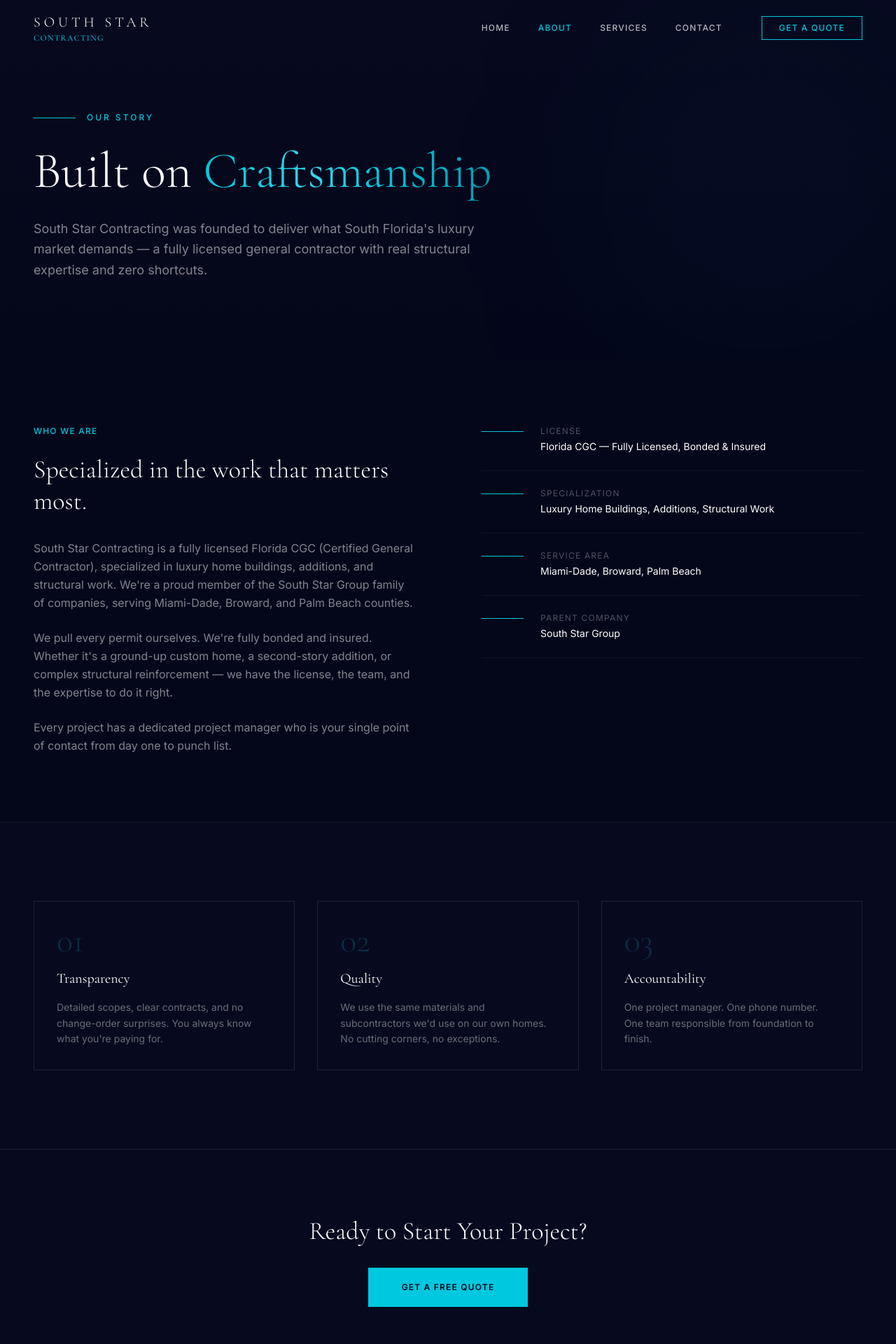
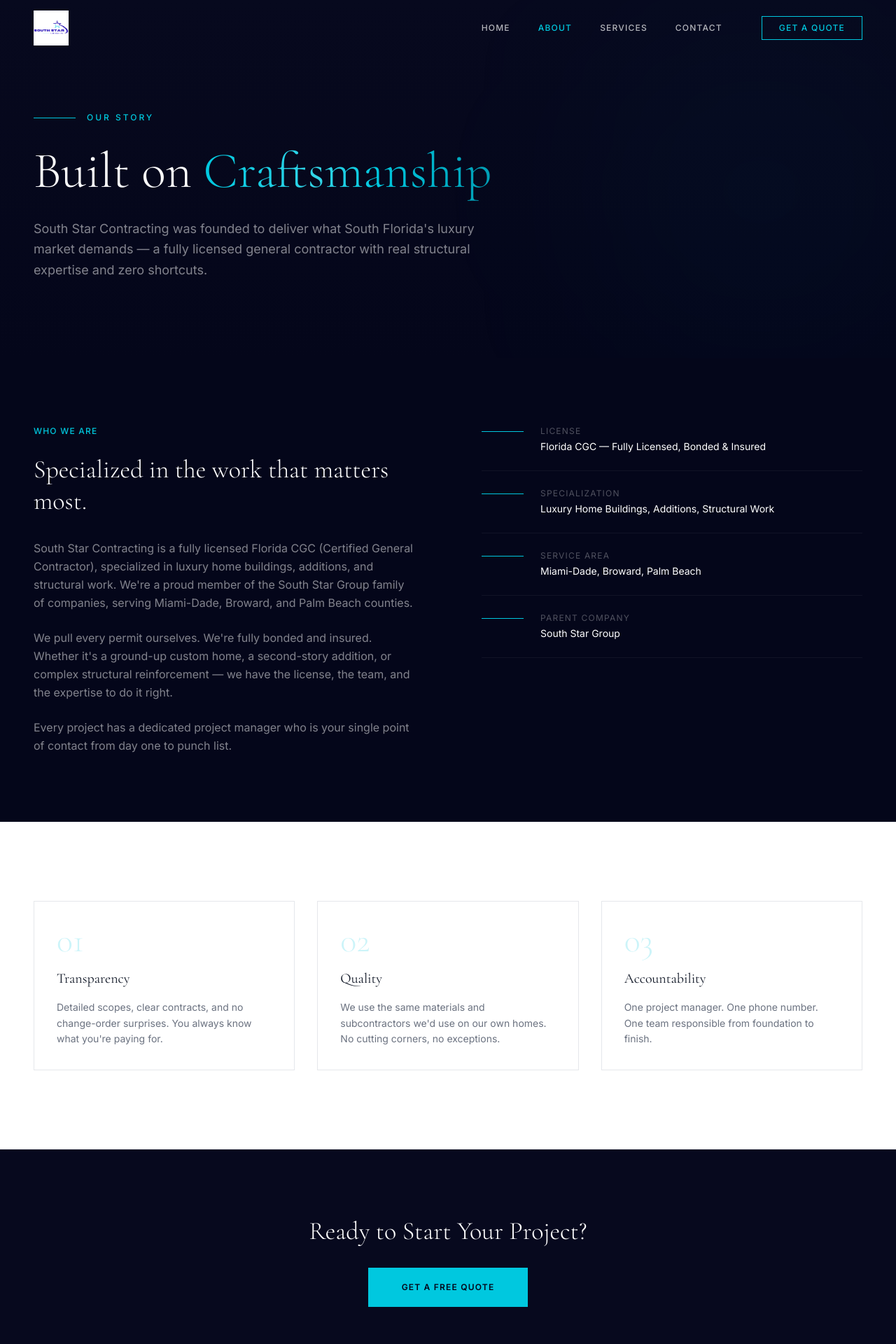
Before and after one commit to milanese88/south-star-contracting, a Next.js app: page /about in a window 1280 px wide. Shown: the top 1920 px of the page at 70% size. Built offline with nearby package versions, Linux system fonts and the light colour scheme.

Commit message:
Add hero drone image, logo in navbar, alternating white sections

```diff
--- a/app/about/page.tsx
+++ b/app/about/page.tsx
@@ -61,7 +61,7 @@
         </div>
       </section>
 
-      <section className="bg-obsidian-50 border-y border-white/5">
+      <section className="bg-white border-y border-gray-100">
         <div className="max-w-7xl mx-auto px-6 lg:px-12 py-28">
           <div className="grid grid-cols-1 md:grid-cols-3 gap-8">
             {[
@@ -69,10 +69,10 @@
               { title: "Quality", desc: "We use the same materials and subcontractors we&apos;d use on our own homes. No cutting corners, no exceptions." },
               { title: "Accountability", desc: "One project manager. One phone number. One team responsible from foundation to finish." },
             ].map((v, i) => (
-              <div key={v.title} className="luxury-card border border-white/10 p-8">
+              <div key={v.title} className="luxury-card border border-gray-200 p-8">
                 <div className="font-display text-5xl font-light text-gold/20 mb-4">0{i+1}</div>
-                <h3 className="font-display text-xl text-white mb-4">{v.title}</h3>
-                <p className="text-white/40 text-sm leading-relaxed" dangerouslySetInnerHTML={{__html: v.desc}} />
+                <h3 className="font-display text-xl text-gray-900 mb-4">{v.title}</h3>
+                <p className="text-gray-500 text-sm leading-relaxed" dangerouslySetInnerHTML={{__html: v.desc}} />
               </div>
             ))}
           </div>
--- a/app/page.tsx
+++ b/app/page.tsx
@@ -19,6 +19,12 @@
     <>
       {/* HERO */}
       <section className="relative min-h-screen flex items-center justify-center overflow-hidden">
+        <img
+          src="https://images.unsplash.com/photo-1582407947304-fd86f028f716?w=1920&q=80"
+          alt=""
+          className="absolute inset-0 w-full h-full object-cover"
+          style={{opacity:0.25}}
+        />
         <div className="absolute inset-0 bg-gradient-to-br from-obsidian via-obsidian-50 to-obsidian-100" />
         <div className="absolute top-0 right-0 w-1/2 h-1/2 bg-gold/5 blur-[120px] rounded-full" />
         <div className="absolute bottom-0 left-0 w-1/3 h-1/3 bg-cobalt/10 blur-[100px] rounded-full" />
@@ -51,13 +57,13 @@
       </section>
 
       {/* STATS */}
-      <section className="border-y border-white/5 bg-obsidian-50">
+      <section className="border-y border-gray-100 bg-white">
         <div className="max-w-7xl mx-auto px-6 lg:px-12 py-16">
-          <div className="grid grid-cols-2 md:grid-cols-4 gap-8 md:gap-0 md:divide-x md:divide-white/5">
+          <div className="grid grid-cols-2 md:grid-cols-4 gap-8 md:gap-0 md:divide-x md:divide-gray-100">
             {stats.map(stat => (
               <div key={stat.label} className="text-center px-8">
                 <div className="font-display text-4xl md:text-5xl font-light text-gold mb-2">{stat.value}</div>
-                <div className="text-white/40 text-xs tracking-widest uppercase">{stat.label}</div>
+                <div className="text-gray-500 text-xs tracking-widest uppercase">{stat.label}</div>
               </div>
             ))}
           </div>
@@ -87,35 +93,35 @@
       </section>
 
       {/* WHY US */}
-      <section className="bg-obsidian-50 border-y border-white/5">
+      <section className="bg-white border-y border-gray-100">
         <div className="max-w-7xl mx-auto px-6 lg:px-12 py-32">
           <div className="grid grid-cols-1 lg:grid-cols-2 gap-20 items-center">
             <div>
               <p className="text-gold text-xs tracking-widest uppercase mb-6 font-medium">Why South Star</p>
-              <h2 className="font-display text-4xl md:text-5xl font-light text-white leading-tight mb-8">
+              <h2 className="font-display text-4xl md:text-5xl font-light text-gray-900 leading-tight mb-8">
                 The License, The Team, <span className="gold-shimmer">The Standard</span>
               </h2>
-              <p className="text-white/50 leading-relaxed mb-6">
+              <p className="text-gray-600 leading-relaxed mb-6">
                 We&apos;re a fully licensed Florida CGC (Certified General Contractor) with deep expertise in luxury residential construction, structural work, and complex additions. Every permit is pulled by us — no shortcuts.
               </p>
-              <p className="text-white/50 leading-relaxed mb-10">
+              <p className="text-gray-600 leading-relaxed mb-10">
                 As part of the South Star Group family, we bring the resources of a large firm with the accountability of a small team. Your project has a dedicated manager from day one to punch list.
               </p>
               <Link href="/about" className="inline-flex items-center gap-3 text-gold text-xs tracking-widest uppercase font-medium hover:gap-5 transition-all duration-300">
                 About Us <span>&#8594;</span>
               </Link>
             </div>
-            <div className="border border-white/10 p-10 relative">
+            <div className="border border-gray-200 p-10 relative">
               <div className="absolute top-0 left-0 w-12 h-12 border-t border-l border-gold" />
               <div className="absolute bottom-0 right-0 w-12 h-12 border-b border-r border-gold" />
-              <p className="font-display text-2xl font-light text-white/80 leading-relaxed italic">
+              <p className="font-display text-2xl font-light text-gray-800 leading-relaxed italic">
                 &ldquo;We build what we promise — on time, on budget, and to a standard we&apos;re proud to put our name on.&rdquo;
               </p>
               <div className="mt-8 flex items-center gap-4">
                 <div className="gold-line" />
                 <div>
-                  <p className="text-white text-sm font-medium">Dominic Milanese</p>
-                  <p className="text-white/40 text-xs tracking-wider">Founder, South Star Group</p>
+                  <p className="text-gray-900 text-sm font-medium">Dominic Milanese</p>
+                  <p className="text-gray-400 text-xs tracking-wider">Founder, South Star Group</p>
                 </div>
               </div>
             </div>
--- a/app/services/page.tsx
+++ b/app/services/page.tsx
@@ -81,11 +81,11 @@
         </div>
       </section>
 
-      <section className="bg-obsidian-50 border-y border-white/5">
+      <section className="bg-white border-y border-gray-100">
         <div className="max-w-7xl mx-auto px-6 lg:px-12 py-24 text-center">
           <p className="text-gold text-xs tracking-widest uppercase mb-6 font-medium">Get Started</p>
-          <h2 className="font-display text-4xl font-light text-white mb-8">Tell Us About Your Project</h2>
-          <p className="text-white/40 max-w-lg mx-auto mb-12 text-sm leading-relaxed">
+          <h2 className="font-display text-4xl font-light text-gray-900 mb-8">Tell Us About Your Project</h2>
+          <p className="text-gray-500 max-w-lg mx-auto mb-12 text-sm leading-relaxed">
             We offer free consultations and detailed quotes. Reach out and a project manager will contact you within 24 hours.
           </p>
           <Link href="/contact" className="inline-block px-12 py-5 bg-gold text-obsidian text-xs tracking-widest uppercase font-semibold hover:bg-gold-light transition-colors duration-300">
--- a/components/Navbar.tsx
+++ b/components/Navbar.tsx
@@ -1,6 +1,7 @@
 "use client";
 import { useState, useEffect } from "react";
 import Link from "next/link";
+import Image from "next/image";
 import { usePathname } from "next/navigation";
 
 export default function Navbar() {
@@ -24,9 +25,8 @@
   return (
     <header className={`fixed top-0 left-0 right-0 z-50 transition-all duration-500 ${scrolled ? "bg-obsidian/95 backdrop-blur-sm border-b border-white/5" : "bg-transparent"}`}>
       <div className="max-w-7xl mx-auto px-6 lg:px-12 flex items-center justify-between h-20">
-        <Link href="/" className="flex flex-col leading-none">
-          <span className="font-display text-xl font-light tracking-widest text-white uppercase" style={{letterSpacing:"0.25em"}}>South Star</span>
-          <span className="font-display text-xs tracking-widest text-gold uppercase font-medium">Contracting</span>
+        <Link href="/">
+          <Image src="/logo.png" alt="South Star Contracting" width={180} height={65} className="object-contain" style={{maxHeight:"50px",width:"auto"}} />
         </Link>
         <nav className="hidden md:flex items-center gap-10">
           {links.map((link) => (
```
Also changed, not shown: public/logo.png (added).
